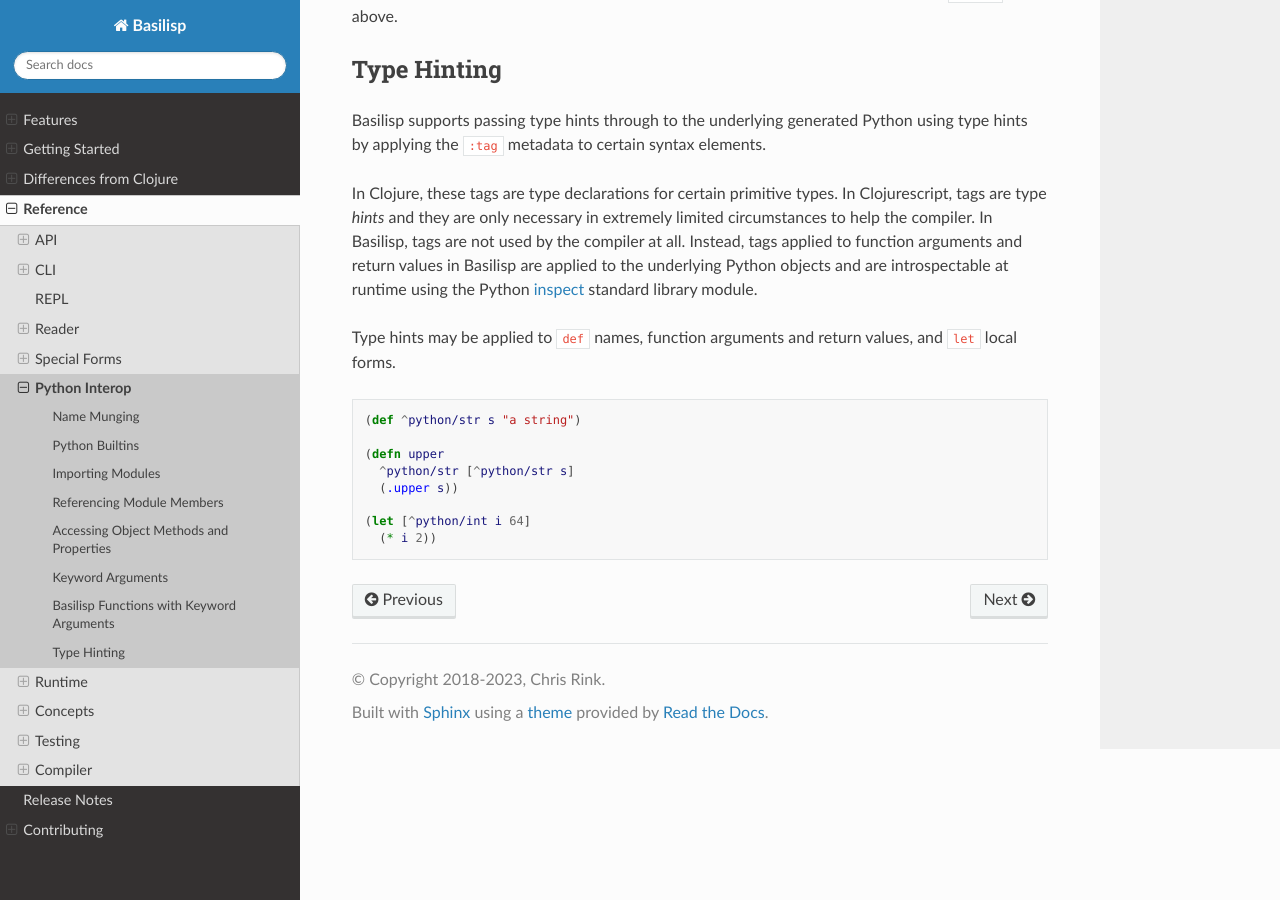
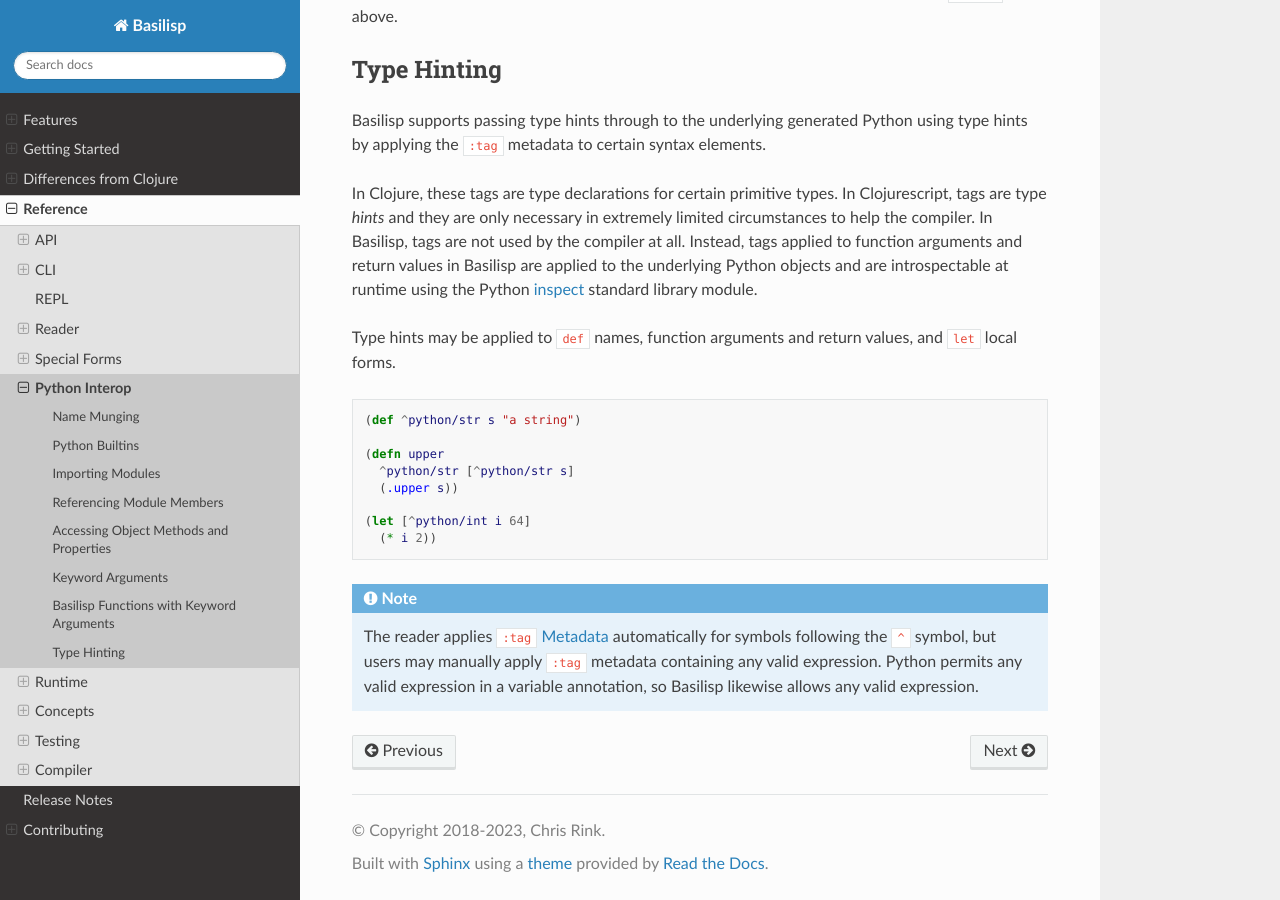
Before and after one commit to basilisp-lang/basilisp, a Sphinx documentation site: the page built from docs/pyinterop.rst, in a window 1280 px wide and 900 px high, scrolled down 5033 px. Built offline with Sphinx 7.4.7 and the Read the Docs theme 2.0.0, drawn with Linux system fonts in a browser that asks for light colours; cross-references to code outside the pages are shown as plain code.

Commit message:
Documentation

```diff
--- a/docs/pyinterop.rst
+++ b/docs/pyinterop.rst
@@ -234,3 +234,8 @@
 
    (let [^python/int i 64]
      (* i 2))
+
+.. note::
+
+   The reader applies ``:tag`` :ref:`metadata` automatically for symbols following the ``^`` symbol, but users may manually apply ``:tag`` metadata containing any valid expression.
+   Python permits any valid expression in a variable annotation, so Basilisp likewise allows any valid expression.
```
